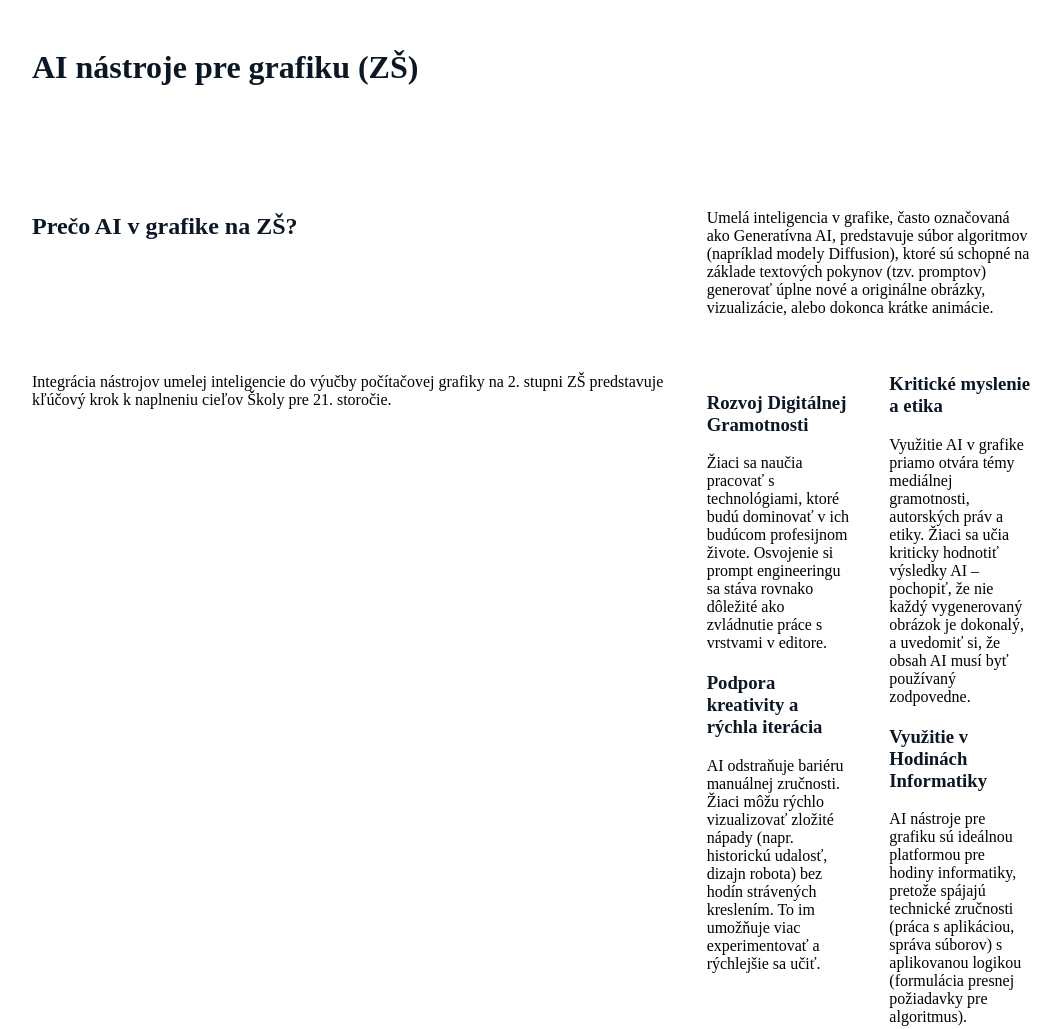
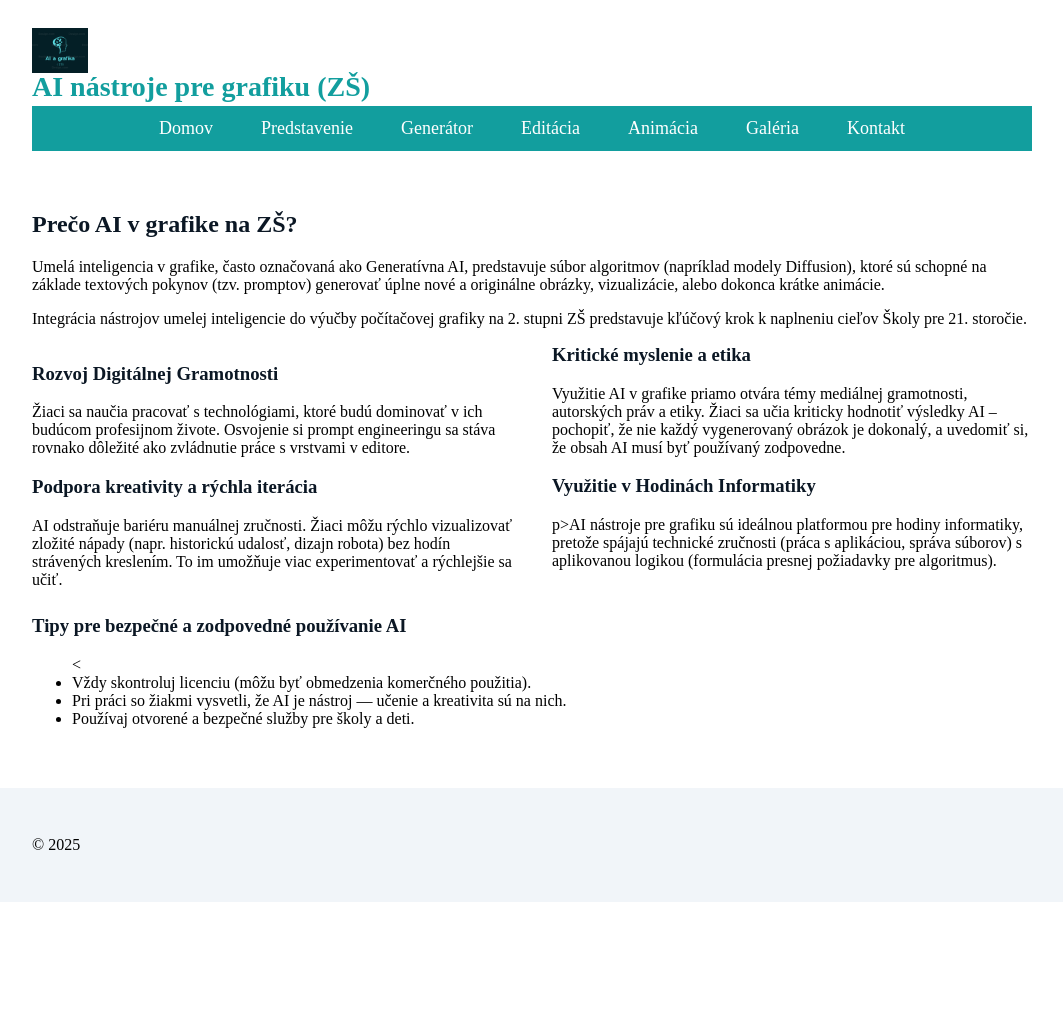
Before and after one commit to radoslavvalovic/marcelka-web, a plain HTML site: page about.html in a window 1280 px wide. Shown: the top 1029 px of the page, without its empty margins (108-1171 px from the left). After the commit the page ends 910 px from the top, so only its background shows below. Drawn offline with Linux system fonts and the light colour scheme.

Commit message:
spraveny about

```diff
--- a/about.html
+++ b/about.html
@@ -4,65 +4,76 @@
 <head>
 <meta charset="utf-8">
 <meta name="viewport" content="width=device-width, initial-scale=1">
-<title>O projekte</title>
+<title>O projekte | AI nástroje pre grafiku (ZŠ)</title>
 <link rel="stylesheet" href="css/style.css">
 </head>
 
 <body>
 <header class="site-header">
 <div class="container">
-<h1 class="logo">AI nástroje pre grafiku (ZŠ)</h1>
-<nav>
+
+    <img src="images/logo.png" alt="Logo" class="logo-img">
+    <h1 class="logo-text">AI nástroje pre grafiku (ZŠ)</h1>
+
+    <nav class="nav-bar">
         <ul class="nav">
             <li><a href="index.html">Domov</a></li>
-<li><a href="about.html">Predstavenie</a></li>
+            <li><a href="about.html" class="active">Predstavenie</a></li>
             <li><a href="generator.html">Generátor</a></li>
-<li><a href="editacia.html">Editacia</a></li>
+            <li><a href="editacia.html">Editácia</a></li>
             <li><a href="animacia.html">Animácia</a></li>
             <li><a href="gallery.html">Galéria</a></li>
             <li><a href="contact.html">Kontakt</a></li>
         </ul>
     </nav>
+
 </div>
 </header>
 
+<main class="section">
+<div class="container">
 
-<main class="container">
 <h2>Prečo AI v grafike na ZŠ?</h2>
+
 <p>Umelá inteligencia v grafike, často označovaná ako Generatívna AI, predstavuje súbor algoritmov (napríklad modely Diffusion), ktoré sú schopné na základe textových pokynov (tzv. promptov) generovať úplne nové a originálne obrázky, vizualizácie, alebo dokonca krátke animácie.</p>
 <p>Integrácia nástrojov umelej inteligencie do výučby počítačovej grafiky na 2. stupni ZŠ predstavuje kľúčový krok k naplneniu cieľov Školy pre 21. storočie.</p>
 
-<ul class="two-columns">
-<li><h3>Rozvoj Digitálnej Gramotnosti</h3>
+<!-- DVA STĹPCE -->
+<div class="two-columns">
+
+    <div class="column">
+        <h3>Rozvoj Digitálnej Gramotnosti</h3>
         <p>Žiaci sa naučia pracovať s technológiami, ktoré budú dominovať v ich budúcom profesijnom živote. Osvojenie si prompt engineeringu sa stáva rovnako dôležité ako zvládnutie práce s vrstvami v editore.</p>
-</li>
 
-<li><h3>Podpora kreativity a rýchla iterácia</h3>
+        <h3>Podpora kreativity a rýchla iterácia</h3>
         <p>AI odstraňuje bariéru manuálnej zručnosti. Žiaci môžu rýchlo vizualizovať zložité nápady (napr. historickú udalosť, dizajn robota) bez hodín strávených kreslením. To im umožňuje viac experimentovať a rýchlejšie sa učiť.</p>
-</li>
+    </div>
 
-<li><h3>Kritické myslenie a etika</h3>
+    <div class="column">
+        <h3>Kritické myslenie a etika</h3>
         <p>Využitie AI v grafike priamo otvára témy mediálnej gramotnosti, autorských práv a etiky. Žiaci sa učia kriticky hodnotiť výsledky AI – pochopiť, že nie každý vygenerovaný obrázok je dokonalý, a uvedomiť si, že obsah AI musí byť používaný zodpovedne.</p>
-</li>
 
-<li><h3>Využitie v Hodinách Informatiky</h3>
-<p>AI nástroje pre grafiku sú ideálnou platformou pre hodiny informatiky, pretože spájajú technické zručnosti (práca s aplikáciou, správa súborov) s aplikovanou logikou (formulácia presnej požiadavky pre algoritmus).</p>
-</li>
-</ul>
+        <h3>Využitie v Hodinách Informatiky</h3>
+        p>AI nástroje pre grafiku sú ideálnou platformou pre hodiny informatiky, pretože spájajú technické zručnosti (práca s aplikáciou, správa súborov) s aplikovanou logikou (formulácia presnej požiadavky pre algoritmus).</p>
+    </div>
+
+</div>
 
 <h3>Tipy pre bezpečné a zodpovedné používanie AI</h3>
 <ul>
-<li>Vždy skontroluj licenciu (môžu byť obmedzenia komerčného použitia).</li>
+<<li>Vždy skontroluj licenciu (môžu byť obmedzenia komerčného použitia).</li>
 <li>Pri práci so žiakmi vysvetli, že AI je nástroj — učenie a kreativita sú na nich.</li>
 <li>Používaj otvorené a bezpečné služby pre školy a deti.</li>
 </ul>
+
+</div>
 </main>
-
 
 <footer class="site-footer">
 <div class="container">
 <p>© 2025</p>
 </div>
 </footer>
+
 </body>
 </html>
```
Lines whose indentation alone changed are shown as unchanged.
